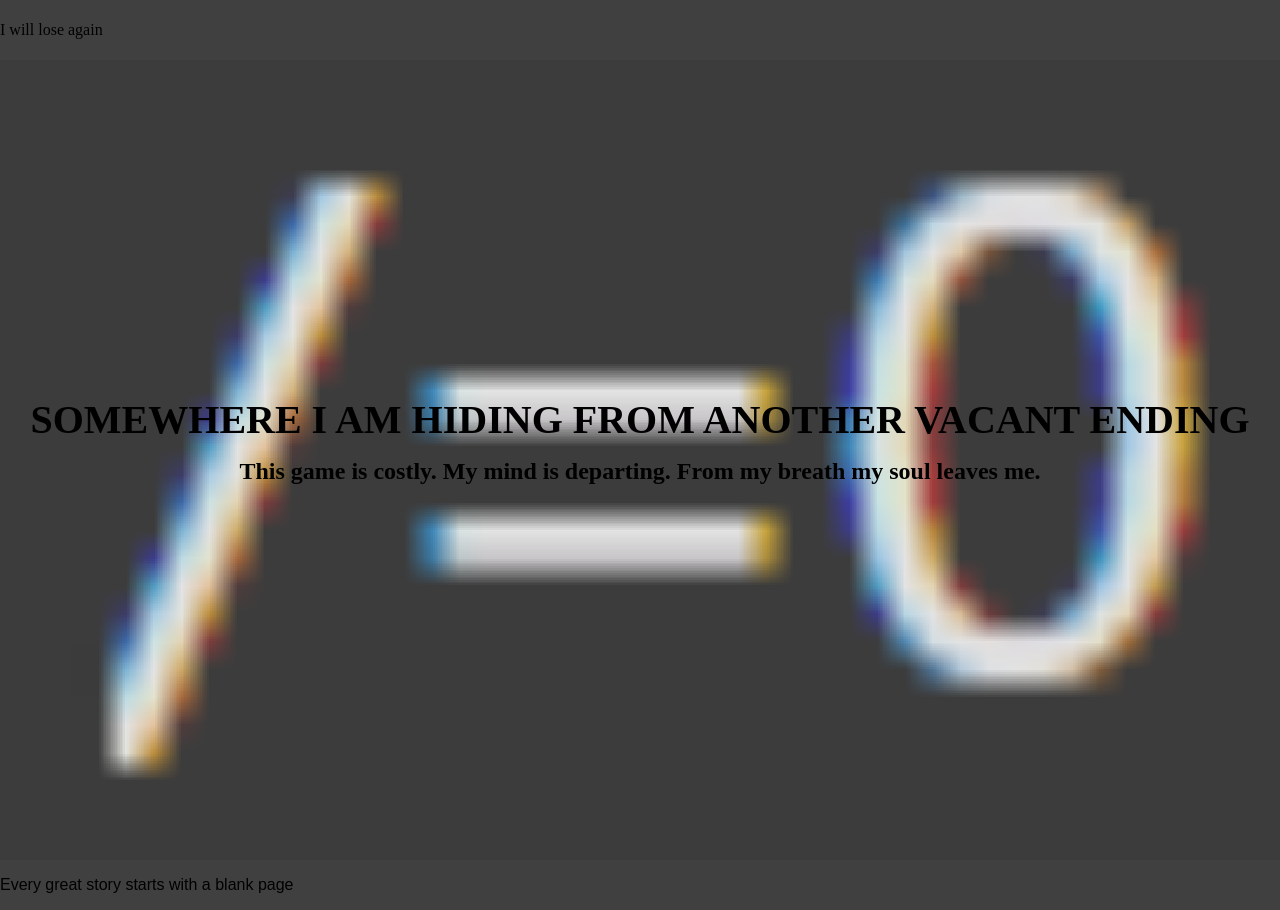
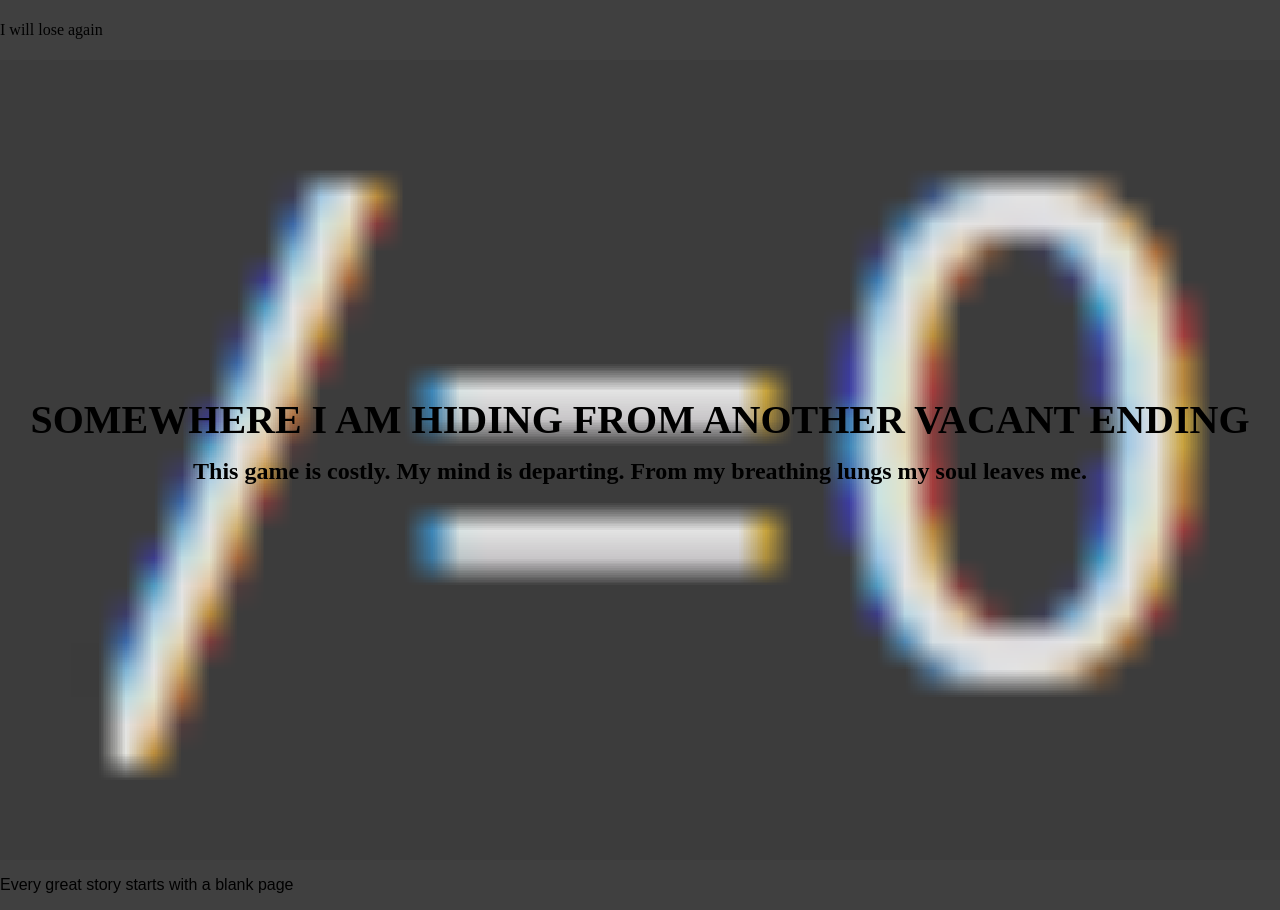
Before and after one commit to aedgell2007-dev/aedgell2007-dev, a plain HTML site: page index.html in a window 1280 px wide. Drawn offline with Linux system fonts and the light colour scheme.

Commit message:
Update index.html

```diff
--- a/index.html
+++ b/index.html
@@ -13,7 +13,7 @@
   <section class="hero">
     <div class="hero-content">
       <h1>SOMEWHERE I AM HIDING FROM ANOTHER VACANT ENDING</h1>
-      <h2>This game is costly. My mind is departing. From my breath my soul leaves me.</h2>
+      <h2>This game is costly. My mind is departing. From my breathing lungs my soul leaves me.</h2>
 
     </div>
   </section>
```
